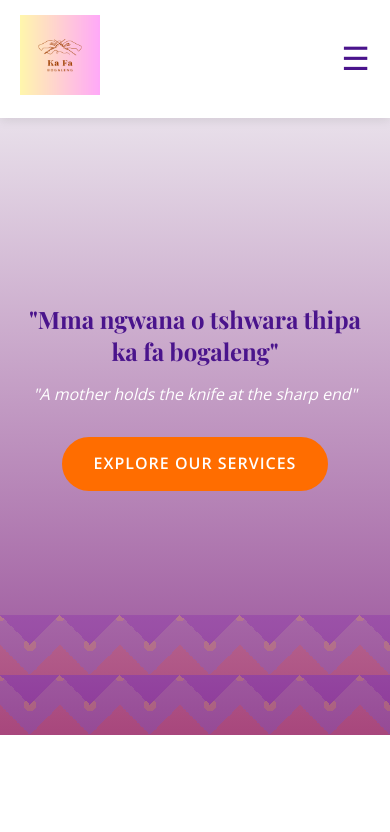
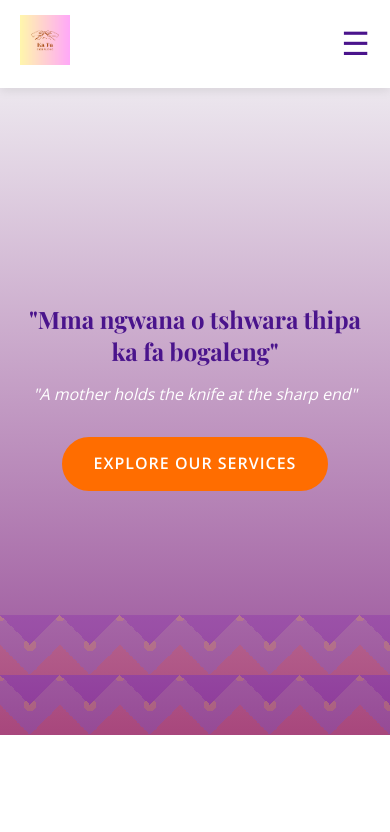
Before and after one commit to KhethoKodes-hub/Ka-Fa-Bogaleng, a plain HTML site: page index.html in a window 390 px wide. Shown: the top 832 px of the page. Drawn offline with nearby package versions, Linux system fonts and the light colour scheme.

Commit message:
squashed mobile bug on contact page

```diff
--- a/index.html
+++ b/index.html
@@ -17,9 +17,9 @@
         <div class="nav-container">
            <div class="logo">
 
-                <a href="index.html">    </a>
-
-    <img src="assets/KafaBogalenglogo.png" alt="Ka Fa Bogaleng Logo" style="height: 80px;">
+              <a href="index.html">
+        <img src="assets/KafaBogalenglogo.png" alt="Ka Fa Bogaleng Logo" style="height: 50px;">
+    </a>
 
     <!--<h1>Ka Fa Bogaleng</h1>
     <p>Building legacies through feminist business excellence</p> -->
```
Also changed, not shown: about.html (+3 -4 lines), contact.html (+3 -4 lines).
